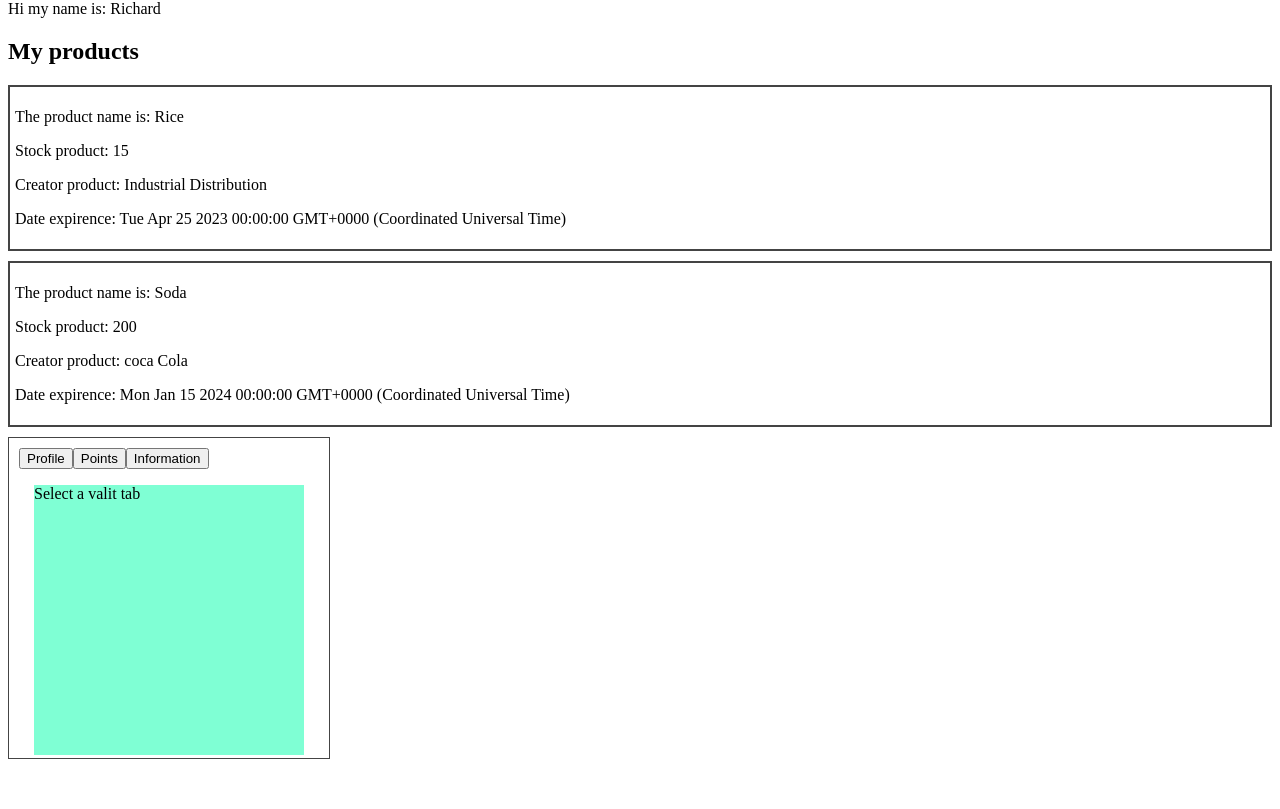
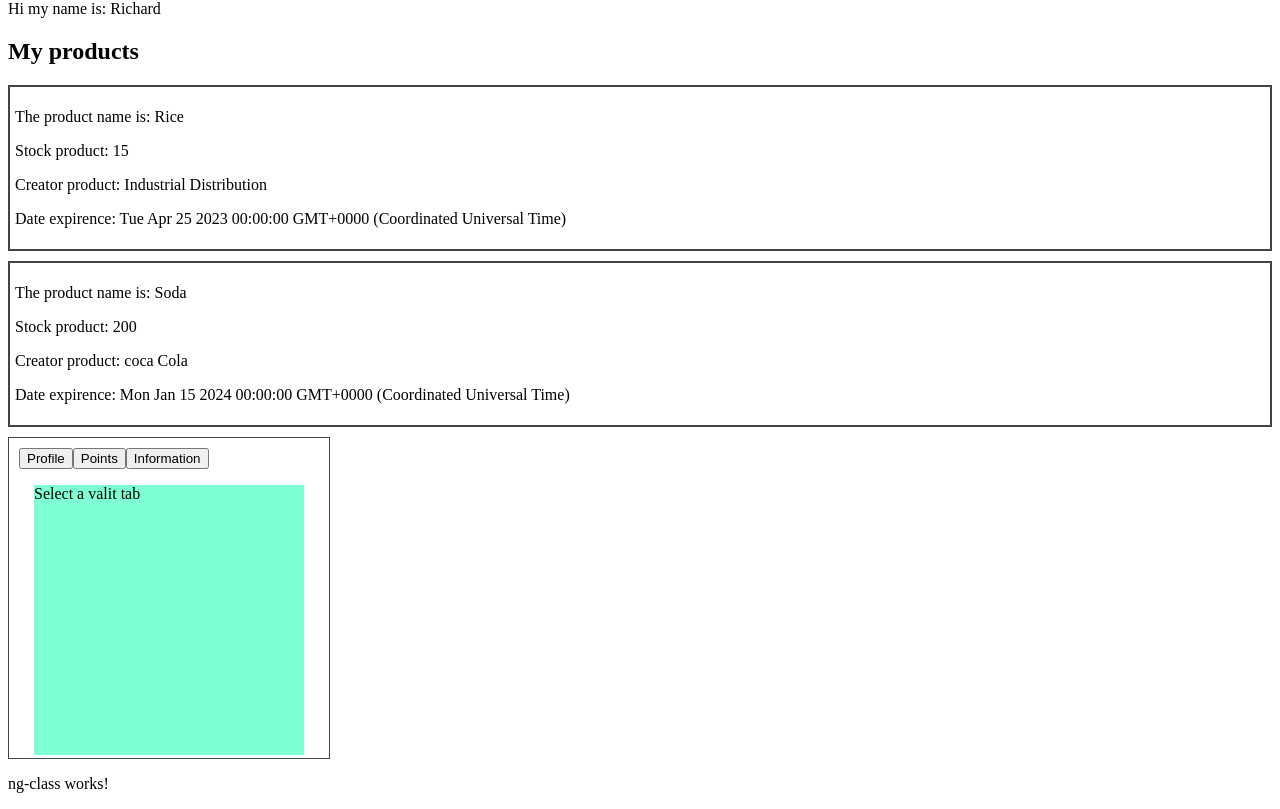
Before and after one commit to diego40g/first-Angular, an Angular app in the folder Curso_LaWebEmpiezaAqui/AngularConcepts/004_directives/: page / in a window 1280 px wide. Shown: the part 189-998 px from the top of the page. Before the commit the page ends 956 px from the top, so only its background shows below. Built offline with nearby package versions, Linux system fonts and the light colour scheme.

Commit message:
calling the new component ng Class

```diff
--- a/Curso_LaWebEmpiezaAqui/AngularConcepts/004_directives/src/app/app.component.html
+++ b/Curso_LaWebEmpiezaAqui/AngularConcepts/004_directives/src/app/app.component.html
@@ -11,6 +11,7 @@
   <app-ng-if></app-ng-if>
   <app-ng-for></app-ng-for>
   <app-ng-switch></app-ng-switch>
+  <app-ng-class></app-ng-class>
 </div>
 
 <!-- * * * * * * * * * * * * * * * * * * * * * * * * * * * * * * * -->
```
